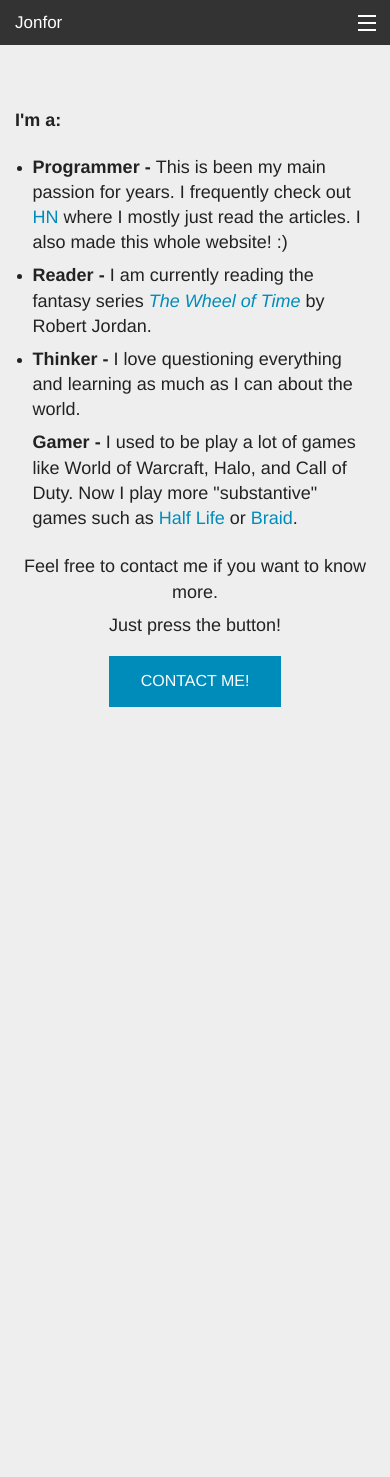
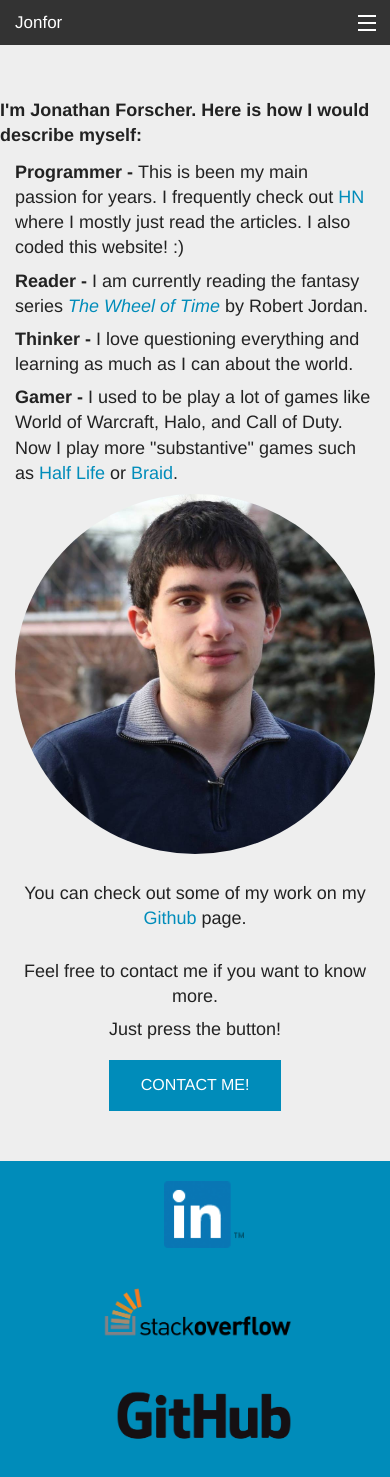
Before and after one commit to Jonfor/jonfor, a plain HTML site: page about.html in a window 390 px wide. Before the commit the page ends 844 px from the top, so only its background shows below. Drawn offline with Linux system fonts and the light colour scheme.

Commit message:
Footer for mobile. Moved about content around

```diff
--- a/about.html
+++ b/about.html
@@ -37,50 +37,22 @@
       </nav>
 
       <div class="row about-intro">
-        <div class="large-4 columns show-for-large-up picture-text">
-          <h3>Hey there!</h3>
-          <h3>I'm Jonathan Forscher.</h3>
-          <h3>This is me being cool. &#8594;</h3>
-          <h3>Trying hard to appear cool, I should say.</h3>
-          <h3>I really need more filler text to get to the bottom of the image.
-            I just can't think of anything to sa- oh there we go!
-          </h3>
-        </div>
-        <div class="large-8 columns show-for-large-up">
-          <img id="self" src="./img/cas.JPG" alt="Me and my station!" title="Me and my station!">
+        <div class="small-12">
+          <h4><b>I'm Jonathan Forscher. Here is how I would describe myself:</b></h4>
         </div>
       </div>
-
-      <div class="row im-wrapper">
-        <div class="large-12 columns show-for-large-up">
-          <h4><b>Anyway, I'm a:</b></h4>
-        </div>
-      </div>
-
-      <div class="row im-wrapper">
-        <div class="small-12 columns hide-for-large-up">
-          <h4><b>I'm a:</b></h4>
-        </div>
-      </div>
-
-      <div class="row what-wrapper">
-        <div class="small-12 columns">
-          <ul>
-            <li>
+      <div class="row">
+        <div class="large-8 columns small-12">
           <h4><b>Programmer - </b>This is been my main passion for years.
             I frequently check out
             <a href="https://news.ycombinator.com/">HN</a> where I mostly just
-                read the articles. I also made this whole website! :)
+            read the articles. I also coded this website! :)
           </h4>
-            </li>
-            <li>
           <h4><b>Reader - </b>I am currently reading the fantasy series
             <a href="https://en.wikipedia.org/wiki/The_Wheel_of_Time">
               <i>The Wheel of Time</i>
             </a> by Robert Jordan.
           </h4>
-            </li>
-            <li>
           <h4><b>Thinker - </b>I love questioning everything and learning
             as much as I can about the world.
           </h4>
@@ -90,8 +62,11 @@
             <a href="https://en.wikipedia.org/wiki/Half-Life_2">Half Life</a> or
             <a href="http://www.giantbomb.com/reviews/braid-review/1900-41/">Braid</a>.
           </h4>
-            </li>
-          <ul>
+        </div>
+        <div class="large-4 columns small-12">
+          <img id="self" src="./img/best_looking_guy_ever.jpg" alt="A picture of me!" title="Get your mouse off of me!">
+          <h5 id="self-text">You can check out some of my work on my <a href="https://github.com/Jonfor">Github</a> page.
+          </h5>
         </div>
       </div>
 
@@ -104,10 +79,10 @@
         </div>
       </div>
 
-      <div class="push hide-for-small-only"></div>
+      <div class="push"></div>
     </div>
 
-    <div class="footer hide-for-small-only">
+    <div class="footer footer-large hide-for-small-only">
       <div class="row footer-offset">
         <div class="medium-12 columns medium-centered">
           <a href="https://www.linkedin.com/in/jonforscher">
@@ -129,6 +104,30 @@
       </div>
     </div>
 
+    <div class="footer footer-small show-for-small-only">
+      <div class="row footer-offset">
+        <div class="small-12 columns">
+          <ul>
+            <li>
+              <a href="https://www.linkedin.com/in/jonforscher">
+                <img src="img/linkedIn.png" alt="My LinkedIn" title="Go to my LinkedIn" width="80px">
+              </a>
+            </li>
+            <li class="stackoverflow">
+              <a href="http://stackoverflow.com/users/1827076/jonfor">
+                <img src="img/so-logo.png" alt="My Stackoverflow" title="Go to my Stackoverflow" width="213px">
+              </a>
+            </li>
+            <li class="github">
+              <a href="https://github.com/Jonfor">
+                <img src="img/GitHub_Logo.png" alt="My Github" title="Go to my Github" width="200px">
+              </a>
+            </li>
+          </ul>
+        </div>
+      </div>
+    </div>
+
     <script src="js/vendor/jquery.js"></script>
     <script src="js/foundation.min.js"></script>
     <script>
--- a/css/app.css
+++ b/css/app.css
@@ -17,28 +17,22 @@ body {
 	text-align: center;
 }
 
-.im-wrapper{
-	margin-top: 15px;
-}
-
-.what-wrapper {
-	margin-top: 10px;
-}
-
 .about-intro {
-	margin-top: 30px;
+	margin-top: 50px;
 }
 
 #self {
-	border-radius: 1%;
+	border-radius: 50%;
+	margin-bottom: 1.5em;
+}
+
+#self-text {
+	text-align: center;
 }
 
 .about-page-contact {
+	margin-top: 1em;
 	text-align: center;
-}
-
-.picture-text {
-	text-align: right;
 }
 
 .about-page-bottom {
@@ -58,12 +52,32 @@ html, body {
 	height: 100%;
 	margin: 0 auto -6em;
 }
-.footer, .push {
+.footer-large, .push {
 	height: 6em;
 }
 
 .footer {
 	background-color: #008CBA;
+}
+
+.footer-small {
+	text-align: center;
+}
+
+.footer-small ul li {
+	width: 100%;
+	list-style-type: none;
+}
+
+.footer-small ul li.stackoverflow {
+	margin-top: 2em;
+}
+
+.footer-small ul li.github {
+	margin-top: 2em;
+}
+
+.footer-large {
 	clear: both;
 	padding-bottom: 100px;
 }
```
Also changed, not shown: img/GitHub-Mark-32px.png (added), img/GitHub-Mark-64px.png (added), img/best_looking_guy_ever.jpg (added), img/cas.JPG (deleted), img/so-icon.png (added). Lines whose indentation alone changed are shown as unchanged.
